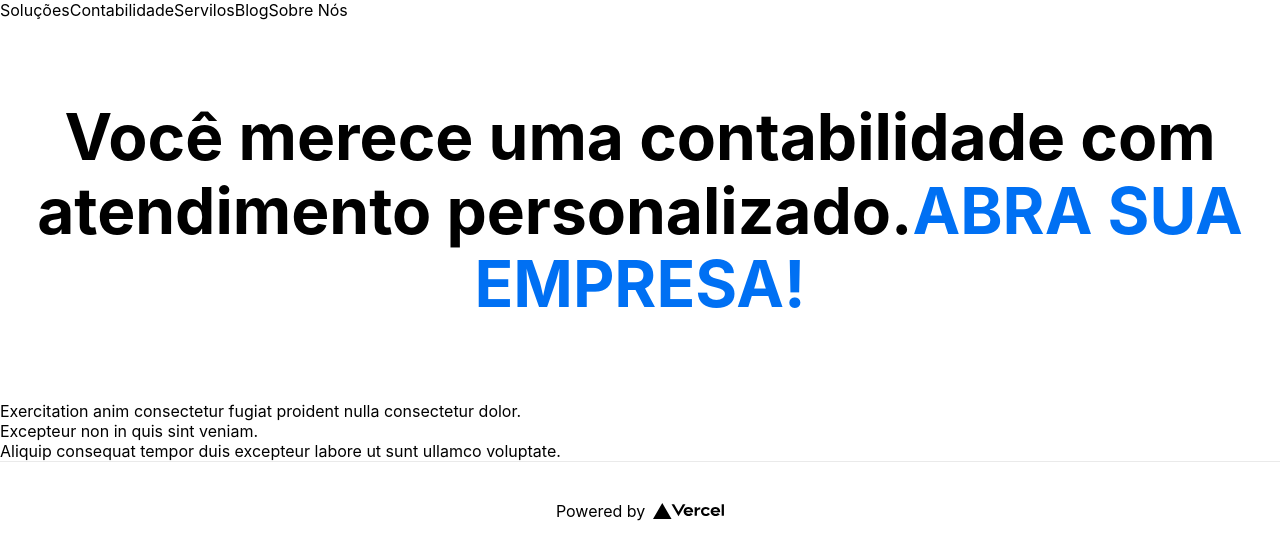
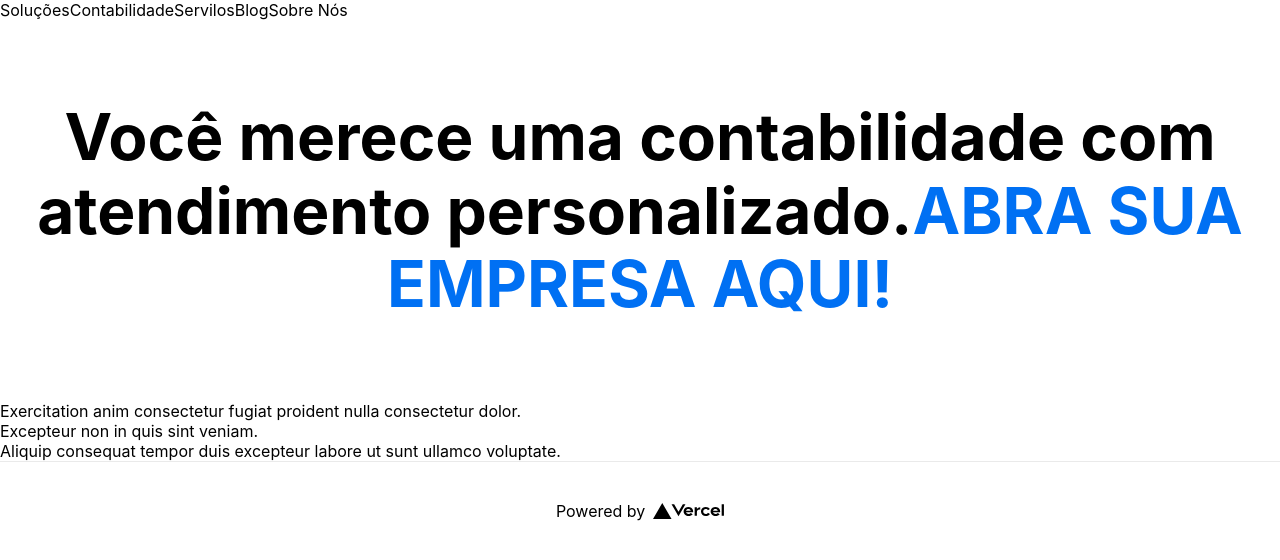
Before and after one commit to Akastro/GrupoFatos, a Next.js app: page / in a window 1280 px wide. Shown: the top 560 px of the page. Built offline with nearby package versions, Linux system fonts and the light colour scheme.

Commit message:
nono commit

```diff
--- a/pages/index.js
+++ b/pages/index.js
@@ -10,11 +10,14 @@ export default function Home() {
         <link rel="icon" href="/favicon.ico" />
       </Head>
       <Menu />
+
+
+
       <main className={styles.main}>
         <h1 className={styles.title}>
         Você merece uma contabilidade com atendimento personalizado.
          <a href="https://clique.grupofatos.com.br/abertura-de-empresa">
-           ABRA SUA EMPRESA!</a>
+           ABRA SUA EMPRESA AQUI!</a>
         </h1>
 
 
```
